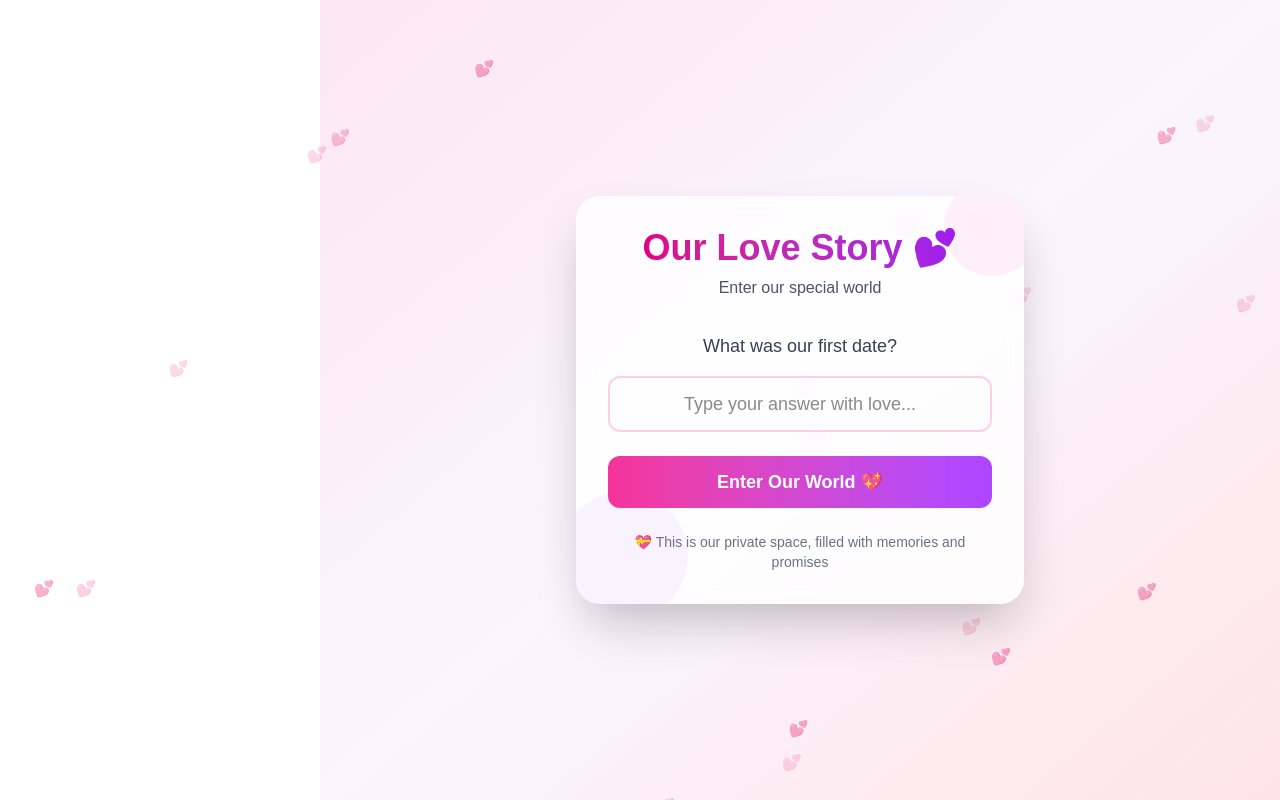
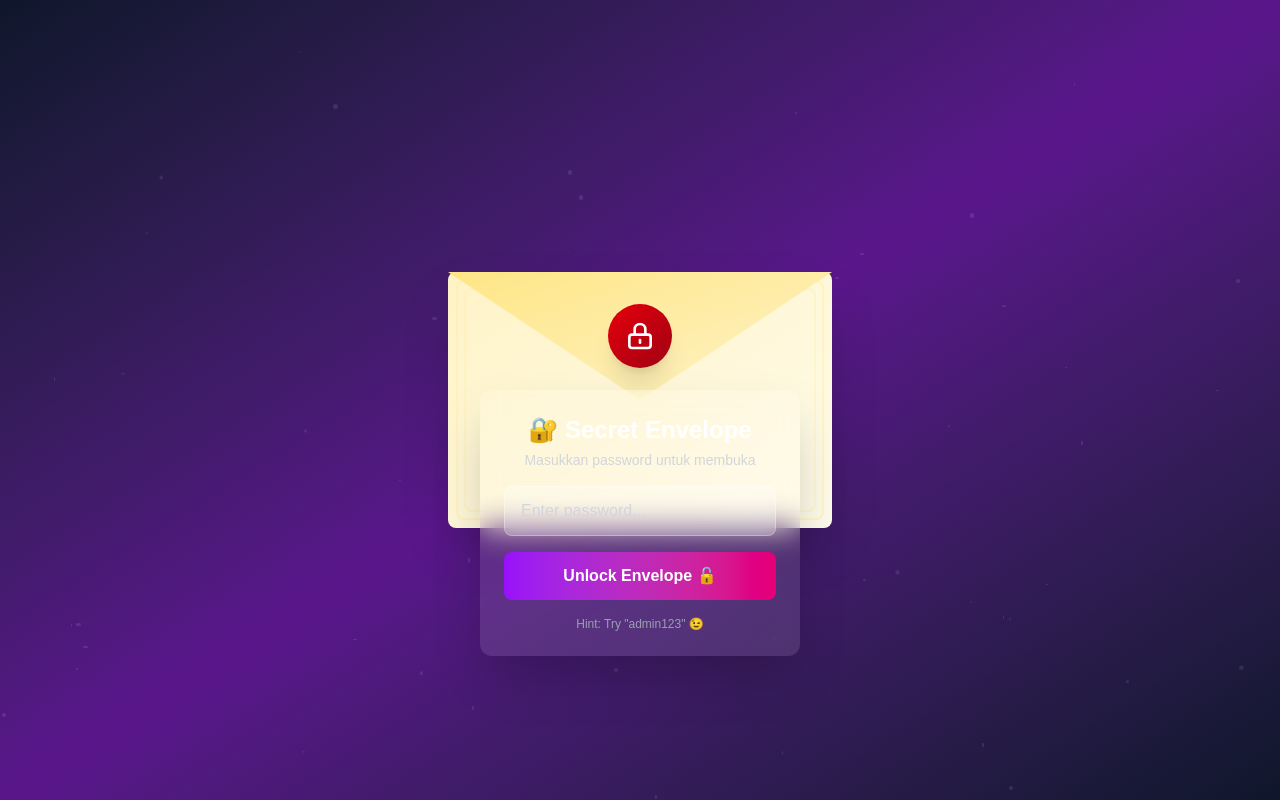
Before and after one commit to jaja2302/my-life, a Next.js app: page / in a window 1280 px wide. Built offline with nearby package versions, Linux system fonts and the light colour scheme.

Commit message:
Refactor Home component to implement password unlocking feature with animated envelope; enhance global styles and layout adjustments for improved user experience

```diff
--- a/src/app/globals.css
+++ b/src/app/globals.css
@@ -3,9 +3,6 @@
 :root {
   --background: #ffffff;
   --foreground: #171717;
-}
-
-@theme inline {
   --color-background: var(--background);
   --color-foreground: var(--foreground);
   --font-sans: var(--font-geist-sans);
@@ -26,3 +23,7 @@ body {
   margin: 0;
   padding: 0;
 }
+
+* {
+  box-sizing: border-box;
+}
--- a/src/app/layout.tsx
+++ b/src/app/layout.tsx
@@ -1,7 +1,6 @@
 import type { Metadata } from "next";
 import { Geist, Geist_Mono } from "next/font/google";
 import "./globals.css";
-import Navigation from "@/components/Navigation";
 import { DataProvider } from "@/context/DataContext";
 
 const geistSans = Geist({
@@ -30,8 +29,7 @@ export default function RootLayout({
         className={`${geistSans.variable} ${geistMono.variable} antialiased`}
       >
         <DataProvider>
-          <Navigation />
-          <div className="lg:ml-80">
+          <div className="min-h-screen">
             {children}
           </div>
         </DataProvider>
--- a/src/app/page.tsx
+++ b/src/app/page.tsx
@@ -4,93 +4,201 @@ import { useState, useEffect } from 'react';
 import { useRouter } from 'next/navigation';
 
 export default function Home() {
-  const [answer, setAnswer] = useState('');
+  const [password, setPassword] = useState('');
   const [isLoading, setIsLoading] = useState(false);
   const [error, setError] = useState('');
+  const [isUnlocked, setIsUnlocked] = useState(false);
+  const [isOpening, setIsOpening] = useState(false);
+  const [showContent, setShowContent] = useState(false);
   const [mounted, setMounted] = useState(false);
+  const [particles, setParticles] = useState<Array<{
+    width: number;
+    height: number;
+    left: number;
+    top: number;
+    delay: number;
+    duration: number;
+  }>>([]);
   const router = useRouter();
 
-  // Romantic questions as passwords
-  const questions = [
-    "What was our first date?",
-    "Where did we first meet?",
-    "What's our anniversary date?",
-    "What's my favorite flower?",
-    "What's our special song?"
-  ];
-
-  const [currentQuestion, setCurrentQuestion] = useState(0);
+  // Password yang benar (bisa diganti sesuai kebutuhan)
+  const correctPassword = 'admin123';
 
   useEffect(() => {
     setMounted(true);
+    // Generate particles setelah mount untuk menghindari hydration error
+    const newParticles = [...Array(50)].map(() => ({
+      width: Math.random() * 4 + 1,
+      height: Math.random() * 4 + 1,
+      left: Math.random() * 100,
+      top: Math.random() * 100,
+      delay: Math.random() * 10,
+      duration: 15 + Math.random() * 10
+    }));
+    setParticles(newParticles);
   }, []);
 
   const handleSubmit = (e: React.FormEvent) => {
     e.preventDefault();
     setIsLoading(true);
+    setError('');
 
-    // Simulate romantic password check
+    // Simulasi pengecekan password
     setTimeout(() => {
-      if (answer.toLowerCase().includes('love') || answer.toLowerCase().includes('forever')) {
+      if (password === correctPassword) {
+        // Animasi buka kunci
+        setIsUnlocked(true);
+
+        // Tunggu animasi kunci selesai, baru buka amplop
+        setTimeout(() => {
+          setIsOpening(true);
+
+          // Tampilkan konten setelah amplop terbuka
+          setTimeout(() => {
+            setShowContent(true);
+
+            // Redirect ke dashboard setelah 2 detik
+            setTimeout(() => {
               router.push('/dashboard');
+            }, 2000);
+          }, 1000);
+        }, 800);
       } else {
-        setError('💔 That\'s not quite right... Try again with your heart 💕');
-        setCurrentQuestion((prev) => (prev + 1) % questions.length);
+        setError('❌ Password salah! Coba lagi...');
+        // Shake animation
+        const envelope = document.getElementById('envelope-container');
+        envelope?.classList.add('shake');
+        setTimeout(() => {
+          envelope?.classList.remove('shake');
+        }, 500);
       }
       setIsLoading(false);
-    }, 1500);
+    }, 1000);
+  };
+
+  const handleReset = () => {
+    setPassword('');
+    setIsUnlocked(false);
+    setIsOpening(false);
+    setShowContent(false);
+    setError('');
   };
 
   return (
-    <div className="min-h-screen bg-gradient-to-br from-pink-100 via-purple-50 to-rose-100 flex items-center justify-center p-4">
-      {/* Floating Hearts Animation */}
+    <div className="min-h-screen bg-gradient-to-br from-slate-900 via-purple-900 to-slate-900 flex items-center justify-center p-4 relative overflow-hidden">
+      {/* Animated Background Particles - Only render after mount */}
       {mounted && (
-        <div className="absolute inset-0 overflow-hidden pointer-events-none">
-          {[...Array(20)].map((_, i) => (
+        <div className="absolute inset-0">
+          {particles.map((particle, i) => (
             <div
               key={i}
-              className="absolute text-pink-300 opacity-20 animate-pulse"
+              className="absolute bg-white rounded-full opacity-10 animate-float"
               style={{
-                left: `${Math.random() * 100}%`,
-                top: `${Math.random() * 100}%`,
-                animationDelay: `${Math.random() * 3}s`,
-                animationDuration: `${3 + Math.random() * 2}s`
+                width: `${particle.width}px`,
+                height: `${particle.height}px`,
+                left: `${particle.left}%`,
+                top: `${particle.top}%`,
+                animationDelay: `${particle.delay}s`,
+                animationDuration: `${particle.duration}s`
               }}
-            >
-              💕
-            </div>
+            />
           ))}
         </div>
       )}
 
-      <div className="bg-white/80 backdrop-blur-sm rounded-3xl shadow-2xl p-8 max-w-md w-full text-center relative overflow-hidden">
-        {/* Decorative Elements */}
-        <div className="absolute -top-4 -right-4 w-24 h-24 bg-pink-200 rounded-full opacity-30"></div>
-        <div className="absolute -bottom-4 -left-4 w-32 h-32 bg-purple-200 rounded-full opacity-30"></div>
-
-        <div className="relative z-10">
-          <h1 className="text-4xl font-bold bg-gradient-to-r from-pink-600 to-purple-600 bg-clip-text text-transparent mb-2">
-            Our Love Story 💕
-          </h1>
-          <p className="text-gray-600 mb-8">Enter our special world</p>
-
-          <form onSubmit={handleSubmit} className="space-y-6">
-            <div className="space-y-4">
-              <label className="block text-lg font-medium text-gray-700">
-                {questions[currentQuestion]}
-              </label>
-              <input
-                type="text"
-                value={answer}
-                onChange={(e) => setAnswer(e.target.value)}
-                placeholder="Type your answer with love..."
-                className="w-full px-4 py-3 rounded-xl border-2 border-pink-200 focus:border-pink-400 focus:outline-none transition-colors text-center text-lg"
-                required
-              />
+      {/* Main Container */}
+      <div
+        id="envelope-container"
+        className="relative z-10"
+      >
+        {/* Envelope */}
+        <div className={`relative w-96 h-64 transition-all duration-1000 ${isOpening ? 'scale-110' : ''}`}>
+          {/* Envelope Back */}
+          <div className="absolute inset-0 bg-gradient-to-br from-amber-100 to-amber-50 rounded-lg shadow-2xl">
+            {/* Pattern */}
+            <div className="absolute inset-2 border-2 border-amber-200 rounded-lg opacity-30"></div>
+            <div className="absolute inset-4 border-2 border-amber-200 rounded-lg opacity-20"></div>
           </div>
 
+          {/* Envelope Flap */}
+          <div
+            className={`absolute top-0 left-0 w-full h-32 bg-gradient-to-br from-amber-200 to-amber-100 shadow-lg transition-all duration-1000 origin-top ${
+              isOpening ? 'rotate-x-180' : ''
+            }`}
+            style={{
+              clipPath: 'polygon(0 0, 50% 100%, 100% 0)',
+              transformStyle: 'preserve-3d',
+              transform: isOpening ? 'rotateX(-180deg)' : 'rotateX(0deg)'
+            }}
+          >
+            {/* Wax Seal / Lock */}
+            {!isUnlocked && (
+              <div className="absolute top-8 left-1/2 transform -translate-x-1/2">
+                <div className="relative">
+                  {/* Lock Background */}
+                  <div className="w-16 h-16 bg-gradient-to-br from-red-600 to-red-800 rounded-full shadow-xl flex items-center justify-center">
+                    {/* Lock Icon */}
+                    <svg className="w-8 h-8 text-white" fill="none" stroke="currentColor" viewBox="0 0 24 24">
+                      <path strokeLinecap="round" strokeLinejoin="round" strokeWidth={2} d="M12 15v2m-6 4h12a2 2 0 002-2v-6a2 2 0 00-2-2H6a2 2 0 00-2 2v6a2 2 0 002 2zm10-10V7a4 4 0 00-8 0v4h8z" />
+                    </svg>
+                  </div>
+
+                  {/* Glow Effect when Unlocked */}
+                  {isUnlocked && (
+                    <div className="absolute inset-0 w-16 h-16 bg-green-400 rounded-full animate-ping"></div>
+                  )}
+                </div>
+              </div>
+            )}
+
+            {/* Unlocked Icon */}
+            {isUnlocked && !isOpening && (
+              <div className="absolute top-8 left-1/2 transform -translate-x-1/2">
+                <div className="w-16 h-16 bg-gradient-to-br from-green-600 to-green-800 rounded-full shadow-xl flex items-center justify-center animate-bounce">
+                  <svg className="w-8 h-8 text-white" fill="none" stroke="currentColor" viewBox="0 0 24 24">
+                    <path strokeLinecap="round" strokeLinejoin="round" strokeWidth={2} d="M8 11V7a4 4 0 118 0m-4 8v2m-6 4h12a2 2 0 002-2v-6a2 2 0 00-2-2H6a2 2 0 00-2 2v6a2 2 0 002 2z" />
+                  </svg>
+                </div>
+              </div>
+            )}
+          </div>
+
+          {/* Letter Content (Shows when opening) */}
+          {showContent && (
+            <div className="absolute inset-x-4 top-8 bg-white rounded-lg p-6 shadow-xl animate-slideUp">
+              <h2 className="text-2xl font-bold text-gray-800 mb-2">🎉 Selamat!</h2>
+              <p className="text-gray-600 mb-4">
+                Kamu berhasil membuka amplopnya!
+              </p>
+              <div className="flex items-center justify-center">
+                <div className="animate-spin rounded-full h-8 w-8 border-b-2 border-purple-600"></div>
+                <span className="ml-3 text-gray-600">Redirecting to dashboard...</span>
+              </div>
+            </div>
+          )}
+
+          {/* Password Form (Below Envelope) */}
+          {!isUnlocked && (
+            <div className="absolute -bottom-32 left-1/2 transform -translate-x-1/2 w-80">
+              <form onSubmit={handleSubmit} className="bg-white/10 backdrop-blur-lg rounded-xl p-6 shadow-2xl">
+                <div className="text-center mb-4">
+                  <h1 className="text-2xl font-bold text-white mb-1">🔐 Secret Envelope</h1>
+                  <p className="text-gray-300 text-sm">Masukkan password untuk membuka</p>
+                </div>
+
+                <div className="space-y-4">
+                  <input
+                    type="password"
+                    value={password}
+                    onChange={(e) => setPassword(e.target.value)}
+                    placeholder="Enter password..."
+                    className="w-full px-4 py-3 rounded-lg bg-white/20 backdrop-blur text-white placeholder-gray-300 border border-white/30 focus:border-purple-400 focus:outline-none transition-all"
+                    required
+                    disabled={isLoading}
+                  />
+
                   {error && (
-              <div className="text-red-500 text-sm animate-bounce">
+                    <div className="text-red-400 text-sm text-center animate-pulse">
                       {error}
                     </div>
                   )}
@@ -98,24 +206,82 @@ export default function Home() {
                   <button
                     type="submit"
                     disabled={isLoading}
-              className="w-full bg-gradient-to-r from-pink-500 to-purple-500 text-white py-3 rounded-xl font-semibold text-lg hover:from-pink-600 hover:to-purple-600 transition-all duration-300 transform hover:scale-105 disabled:opacity-50 disabled:cursor-not-allowed"
+                    className="w-full bg-gradient-to-r from-purple-600 to-pink-600 text-white py-3 rounded-lg font-semibold hover:from-purple-700 hover:to-pink-700 transition-all duration-300 transform hover:scale-105 disabled:opacity-50 disabled:cursor-not-allowed"
                   >
                     {isLoading ? (
                       <span className="flex items-center justify-center">
-                  <div className="animate-spin rounded-full h-5 w-5 border-b-2 border-white mr-2"></div>
-                  Checking our love...
+                        <svg className="animate-spin h-5 w-5 mr-2" viewBox="0 0 24 24">
+                          <circle className="opacity-25" cx="12" cy="12" r="10" stroke="currentColor" strokeWidth="4" fill="none"/>
+                          <path className="opacity-75" fill="currentColor" d="M4 12a8 8 0 018-8V0C5.373 0 0 5.373 0 12h4zm2 5.291A7.962 7.962 0 014 12H0c0 3.042 1.135 5.824 3 7.938l3-2.647z"/>
+                        </svg>
+                        Unlocking...
                       </span>
                     ) : (
-                'Enter Our World 💖'
+                      'Unlock Envelope 🔓'
                     )}
                   </button>
+                </div>
+
+                <p className="text-center text-gray-400 text-xs mt-4">
+                  Hint: Try "admin123" 😉
+                </p>
               </form>
+            </div>
+          )}
 
-          <p className="text-sm text-gray-500 mt-6">
-            💝 This is our private space, filled with memories and promises
-          </p>
+          {/* Success State - Try Again Button */}
+          {showContent && (
+            <button
+              onClick={handleReset}
+              className="absolute -bottom-20 left-1/2 transform -translate-x-1/2 bg-white/10 backdrop-blur text-white px-6 py-2 rounded-lg hover:bg-white/20 transition-all"
+            >
+              Try Again
+            </button>
+          )}
         </div>
       </div>
+
+      {/* Custom Styles */}
+      <style jsx>{`
+        @keyframes float {
+          0%, 100% { transform: translateY(0) translateX(0); }
+          33% { transform: translateY(-30px) translateX(20px); }
+          66% { transform: translateY(30px) translateX(-20px); }
+        }
+
+        @keyframes slideUp {
+          from {
+            opacity: 0;
+            transform: translateY(20px);
+          }
+          to {
+            opacity: 1;
+            transform: translateY(0);
+          }
+        }
+
+        .animate-float {
+          animation: float linear infinite;
+        }
+
+        .animate-slideUp {
+          animation: slideUp 0.5s ease-out;
+        }
+
+        .shake {
+          animation: shake 0.5s;
+        }
+
+        @keyframes shake {
+          0%, 100% { transform: translateX(0); }
+          10%, 30%, 50%, 70%, 90% { transform: translateX(-10px); }
+          20%, 40%, 60%, 80% { transform: translateX(10px); }
+        }
+
+        .rotate-x-180 {
+          transform: rotateX(-180deg) !important;
+        }
+      `}</style>
     </div>
   );
 }
--- a/src/components/Navigation.tsx
+++ b/src/components/Navigation.tsx
@@ -91,48 +91,6 @@ export default function Navigation() {
         </div>
       </div>
 
-      {/* Desktop Navigation */}
-      <div className="hidden lg:block fixed top-0 left-0 w-80 h-full bg-white/95 backdrop-blur-lg shadow-xl z-40">
-        <div className="p-6 h-full flex flex-col">
-          {/* Logo */}
-          <div className="text-center mb-8">
-            <h1 className="text-2xl font-bold bg-gradient-to-r from-pink-600 to-purple-600 bg-clip-text text-transparent">
-              Our Love Story 💕
-            </h1>
-            <p className="text-gray-500 text-sm mt-1">Made with love</p>
-          </div>
-
-          {/* Navigation Items */}
-          <nav className="flex-1">
-            <ul className="space-y-2">
-              {navItems.map((item) => (
-                <li key={item.href}>
-                  <Link
-                    href={item.href}
-                    className={`flex items-center gap-3 px-4 py-3 rounded-xl transition-all duration-300 ${
-                      pathname === item.href
-                        ? 'bg-gradient-to-r from-pink-500 to-purple-500 text-white shadow-lg'
-                        : 'text-gray-600 hover:bg-pink-50 hover:text-pink-600'
-                    }`}
-                  >
-                    <span className="text-xl">{item.icon}</span>
-                    <span className="font-medium">{item.label}</span>
-                  </Link>
-                </li>
-              ))}
-            </ul>
-          </nav>
-
-          {/* Footer */}
-          <div className="mt-auto pt-6 border-t border-gray-200">
-            <div className="text-center">
-              <p className="text-gray-500 text-sm">
-                💝 Every moment is precious
-              </p>
-            </div>
-          </div>
-        </div>
-      </div>
     </>
   );
 }
```
Lines whose indentation alone changed are shown as unchanged.
